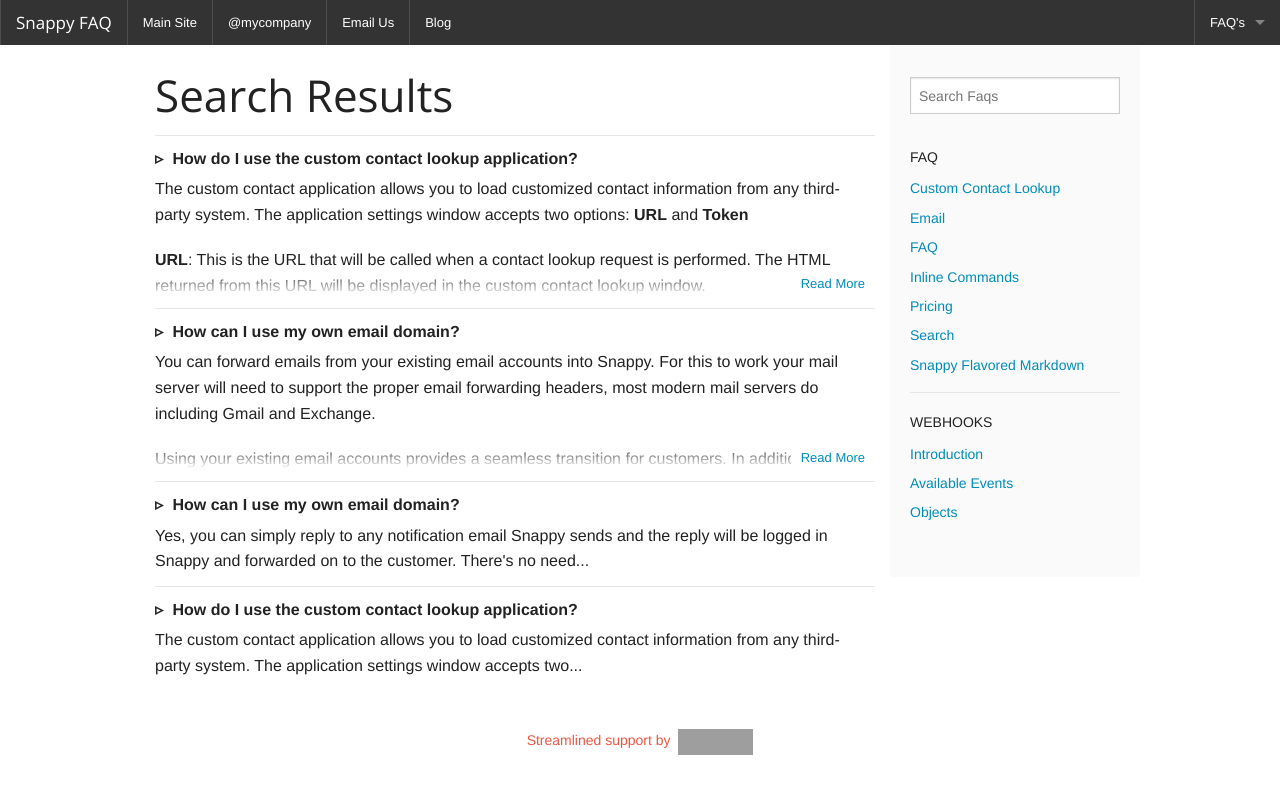
After one commit to BeSnappy/snappy-faq, a PHP site: page /public/search.html in a window 1280 px wide. The commit adds this page. Shown: the top 794 px of the page. Run offline with PHP 8.4, Linux system fonts and the light colour scheme; grey boxes are pictures that could not be loaded.

Commit message:
Adding a read more to search results page

```diff
--- /dev/null
+++ b/public/js/faq.js
@@ -0,0 +1,28 @@
+$(document).ready(function(){
+
+  /**
+   * Expand the question
+   * @param $dd
+   */
+  var expand = function($dd) {
+    $dd.css("max-height", "100%")
+      .animate({
+        "height": "100%"
+      });
+    // Fade out the read more
+    $dd.find(".read-more").fadeOut();
+  };
+
+  $(".search .permalink").click(function() {
+    var $el = $(this);
+    expand($el.parent().next("dd"));
+    return false;
+  });
+
+  $(".search .read-more").click(function() {
+    var $el = $(this);
+    expand($el.parent());
+    return false;
+  });
+
+});
--- /dev/null
+++ b/public/search.html
@@ -0,0 +1,162 @@
+<!DOCTYPE html>
+<!--[if IE 9]><html class="lt-ie10" lang="en" > <![endif]-->
+<html class="no-js" lang="en" >
+
+<head>
+  <meta charset="utf-8">
+  <meta name="viewport" content="width=device-width, initial-scale=1.0">
+  <title>Snappy Faqs</title>
+  <link href="themes/default/style.css" rel="stylesheet">
+  <script src="vendor/modernizr/js/modernizr.js"></script>
+</head>
+<body>
+
+<nav class="top-bar" data-topbar>
+  <ul class="title-area">
+    <li class="name">
+      <h1><a href="#">Snappy FAQ</a></h1>
+    </li>
+    <li class="toggle-topbar menu-icon"><a href="#"><span></span></a></li>
+  </ul>
+
+  <section class="top-bar-section">
+    <!-- Right Nav Section -->
+    <ul class="right">
+      <li class="has-dropdown">
+        <a href="index.html">FAQ's</a>
+        <ul class="dropdown">
+          <li><a href="topic.html">FAQ</a></li>
+          <li><a href="topic.html">Sales</a></li>
+          <li><a href="topic.html">Webhooks</a></li>
+        </ul>
+      </li>
+    </ul>
+
+    <!-- Left Nav Section - This is where custom navigation items will be inserted. -->
+    <ul class="left">
+      <li class="link"><a href="index.html">Main Site</a></li>
+      <li class="twitter"><a href="index.html">@mycompany</a></li>
+      <li class="email"><a href="index.html">Email Us</a></li>
+      <li class="link"><a href="index.html">Blog</a></li>
+    </ul>
+  </section>
+</nav>
+
+<div class="row">
+
+  <div class="content search">
+
+    <h1>Search Results</h1>
+
+    <dl>
+      <dt id="custom-contact-lookup-642" name="custom-contact-lookup-642">
+        <a href="#custom-contact-lookup-642" class="permalink expand" title="Link directly to this section">
+          How do I use the custom contact lookup application? <span>#</span>
+        </a>
+      </dt>
+      <dd>
+        <p>The custom contact application allows you to load customized contact information from any third-party system. The application settings window accepts two options: <strong>URL</strong> and <strong>Token</strong></p>
+
+        <p><strong>URL</strong>: This is the URL that will be called when a contact lookup request is performed. The HTML returned from this URL will be displayed in the custom contact lookup window.</p>
+
+        <p><strong>Token</strong>: You may specify a random "token" string that will be passed to the URL as the "token" POST field. You may use this token to verify that the lookup request is actually from Snappy.</p>
+
+        <p>After activating the application, you will see an icon for your custom contact application in the contact detail window, which may be opened by clicking on any contact name or e-mail address on a ticket.</p>
+
+        <ul class="attachments" id="custom-contact-lookup-642-attachments">
+          <li><a href="#">Pencil.brush</a></li>
+          <li><a href="#">help-document.pdf</a></li>
+        </ul>
+
+
+        <div class="read-more"><a href="#" class="expand">Read More</a></div>
+      </dd>
+
+      <dt id="test-2" name="test-2">
+        <a href="#test-2" class="permalink" title="How can I use my own email domain?">
+          How can I use my own email domain? <span>#</span>
+        </a>
+      </dt>
+      <dd>
+        <p>You can forward emails from your existing email accounts into Snappy. For this to work your mail server will need to support the proper email forwarding headers, most modern mail servers do including Gmail and Exchange.</p>
+
+        <p>Using your existing email accounts provides a seamless transition for customers. In addition, since you're only forwarding the email to Snappy your mail server will maintain a copy of the original emails as well.</p>
+
+        <h4>Gmail</h4>
+
+        <ol><li>Go to <strong>Settings</strong> then <strong>forwarding and pop/imap</strong></li>
+          <li>At the top click <strong>add a forwarding address</strong></li>
+          <li>Add your Snappy email</li>
+          <li>Gmail will send a verification email into Snappy, check your Snappy inbox and verify</li>
+          <li>In Gmail select the radio button to enable forwarding to your verified Snappy mailbox</li>
+        </ol><h4>Office 365</h4>
+
+        <ol><li>Click the <strong>Cogwheel</strong> in the top right corner, choose <strong>Options</strong></li>
+          <li>Make sure <strong>Account</strong> is selected in the left nav, click **Forward your email* in the right navigation</li>
+          <li>Add your Snappy email and click the <strong>Start Forwarding</strong> button</li>
+        </ol><h4>Exchange/Outlook Web Mail</h4>
+
+        <p>Exchange supports several methods of forwarding. The most simple is to use mail rules which can be setup from Outlook/Web mail.</p>
+
+        <ol><li>Go to <strong>Options</strong> then <strong>Create an inbox rule</strong></li>
+          <li><strong>New</strong> then for "when message arrives" you will usually apply it to all messages</li>
+          <li>For "do the following" select to redirect the message and enter your Snappy email address</li>
+          <li><strong>Save</strong> the changes</li>
+        </ol><h4>Outbound</h4>
+
+        <p>The final step is to edit your Mailbox in Snappy (Account-&gt;Mailboxes) and set the "from address" to the email address you'd like to appear to customers as the FROM.</p>
+
+        <div class="read-more"><a href="#" class="">Read More</a></div>
+      </dd>
+      <dt id="test-3" name="test-3">
+        <a href="#test-3" class="permalink" title="How do I pay for service?">
+          How can I use my own email domain? <span>#</span>
+        </a>
+      </dt>
+      <dd>Yes, you can simply reply to any notification email Snappy sends and the reply will be logged in Snappy and forwarded on to the customer. There's no need...</dd>
+      <dt id="test-4" name="test-4">
+        <a href="#test-3" class="permalink" title="How do I use the custom contact lookup application?">
+          How do I use the custom contact lookup application? <span>#</span>
+        </a>
+      </dt>
+      <dd>The custom contact application allows you to load customized contact information from any third-party system. The application settings window accepts two...</dd>
+    </dl>
+  </div>
+  <div class="sidebar">
+    <form>
+      <input tabindex="1" id="autocomplete" type="search" placeholder="Search Faqs" autocomplete="off">
+    </form>
+    <ul class="side-nav">
+      <li class="heading">FAQ</li>
+      <li><a href="topic.html#custom-contact-lookup">Custom Contact Lookup</a></li>
+      <li><a href="topic.html#email" >Email</a></li>
+      <li><a href="topic.html#faq">FAQ</a></li>
+      <li><a href="topic.html#inline-commands">Inline Commands</a></li>
+      <li><a href="topic.html#pricing" class="nav">Pricing</a></li>
+      <li><a href="topic.html#search" class="nav">Search</a></li>
+      <li><a href="topic.html#snappy-flavored-markdown" class="nav">Snappy Flavored Markdown</a></li>
+      <li class="divider"></li>
+      <li class="heading">Webhooks</li>
+      <li><a href="topic.html">Introduction</a></li>
+      <li><a href="topic.html">Available Events</a></li>
+      <li><a href="topic.html">Objects</a></li>
+    </ul>
+  </div>
+</div>
+
+<footer>
+  <div class="copy">
+    <a href="http://www.besnappy.com/?utm_source=app&amp;utm_medium=web&amp;utm_campaign=faq">
+      Streamlined support by&nbsp; <img src="http://help.besnappy.com/img/snappy_horizontal.png">
+    </a>
+  </div>
+</footer>
+
+<script src="vendor/jquery/jquery.js"></script>
+<script src="vendor/foundation/foundation.js"></script>
+<script src="js/faq.js"></script>
+<script>
+  $(document).foundation();
+</script>
+</body>
+</html>
--- a/public/themes/default/scss/_main.scss
+++ b/public/themes/default/scss/_main.scss
@@ -15,40 +15,20 @@ a.permalink {
   }
 }
 
+// Top Nav
 .logo img {
   max-height: 45px;
 }
 
-// Main content on small devices (phone)
-@media #{$small-only} {
-
-  .content {
-    @include grid-column(12, $float:left);
+// Home Page
+.home {
+  .intro {
+    margin-top: 20px;
+    margin-bottom: 20px;
   }
-
-  .sidebar {
-    display: none;
+  h2 {
+    padding-top: 20px;
   }
-
-}
-
-// Main content on tablet and up
-@media #{$medium-up} {
-
-  // Top Navigation bar
-  .top-bar li {
-    border-left: 1px solid #4D4D4D;
-    border-right: none;
-  }
-
-  .content {
-    @include grid-column(9, $float:left);
-  }
-
-  .sidebar {
-    @include grid-column(3, $float:left);
-  }
-
 }
 
 // Global Question lists
@@ -66,8 +46,32 @@ dl {
     @include inline-list;
   }
 }
-@media #{$small-only} {
-  dl span { display: none; }
+
+// Search Results
+.search {
+  dd {
+    max-height: 120px;
+    position: relative;
+    overflow: hidden;
+    .read-more {
+      position: absolute;
+      bottom: 0; left: 0;
+      width: 100%;
+      text-align: right;
+      margin: 0; padding: 0;
+      /* "transparent" only works here because == rgba(0,0,0,0) */
+      background-image: -webkit-gradient(linear,left top,left bottom,color-stop(0, transparent),color-stop(1, white));
+      background-image: -webkit-linear-gradient(top, transparent, white);
+      background-image: -moz-linear-gradient(top, transparent, white);
+      background-image: -ms-linear-gradient(top, transparent, white);
+      background-image: -o-linear-gradient(top, transparent, white);
+      a {
+        font-size: 13px;
+        background: #fff;
+        padding: 5px 10px;
+      }
+    }
+  }
 }
 
 // Topics List
@@ -93,31 +97,3 @@ dl {
     float: right;
   }
 }
-
-// Global Footer
-footer {
-  text-align: center;
-  padding-top: 30px;
-  padding-bottom: 30px;
-  font-size: 14px;
-  @include grid-row($behavior: false);
-
-  .copy {
-    @include grid-column(12, $float:left);
-  }
-
-  a {
-    border: 0;
-    text-decoration: none;
-    color: #EA5642;
-    &:hover {
-      text-decoration: none;
-      color: #EA5642;
-    }
-  }
-
-  img {
-    width: 75px;
-    height: 26px;
-  }
-}
--- /dev/null
+++ b/public/themes/default/scss/_structure.scss
@@ -0,0 +1,62 @@
+// Main content on small devices (phone)
+@media #{$small-only} {
+
+  .content {
+    @include grid-column(12, $float:left);
+  }
+
+  .sidebar {
+    display: none;
+  }
+
+}
+
+// Main content on tablet and up
+@media #{$medium-up} {
+
+  // Top Navigation bar
+  .top-bar li {
+    border-left: 1px solid #4D4D4D;
+    border-right: none;
+  }
+
+  .content {
+    @include grid-column(9, $float:left);
+  }
+
+  .sidebar {
+    @include grid-column(3, $float:left);
+  }
+
+}
+@media #{$small-only} {
+  dl span { display: none; }
+}
+
+// Global Footer
+footer {
+  text-align: center;
+  padding-top: 30px;
+  padding-bottom: 30px;
+  font-size: 14px;
+  @include grid-row($behavior: false);
+
+  .copy {
+    @include grid-column(12, $float:left);
+  }
+
+  a {
+    border: 0;
+    text-decoration: none;
+    color: #EA5642;
+    &:hover {
+      text-decoration: none;
+      color: #EA5642;
+    }
+  }
+
+  img {
+    width: 75px;
+    height: 26px;
+  }
+}
--- a/public/themes/default/scss/style.scss
+++ b/public/themes/default/scss/style.scss
@@ -1,5 +1,5 @@
 @import "settings";
 @import "foundation";
+@import "structure";
 @import "main";
-@import "home";
 @import "sidebar";
```
Also changed, not shown: public/themes/default/scss/_home.scss (deleted, +0 -12 lines), public/themes/default/style.css.
